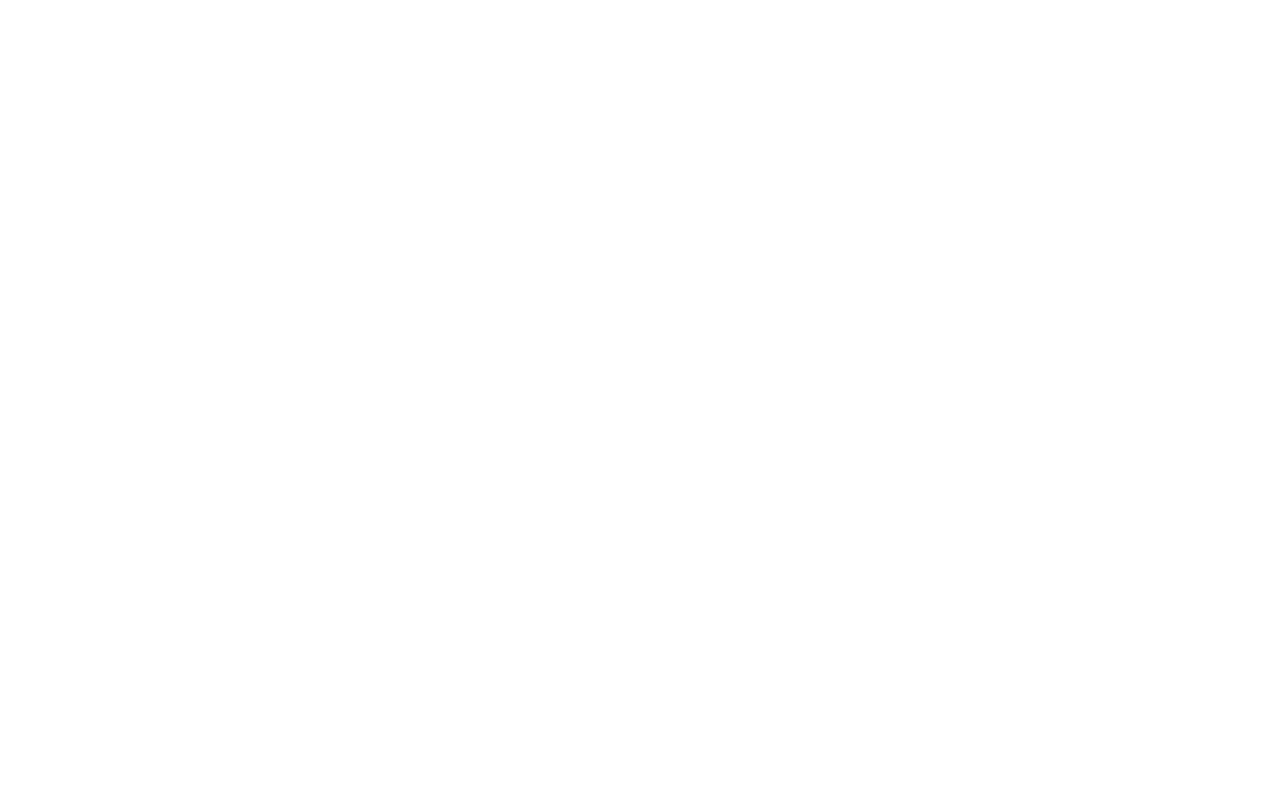
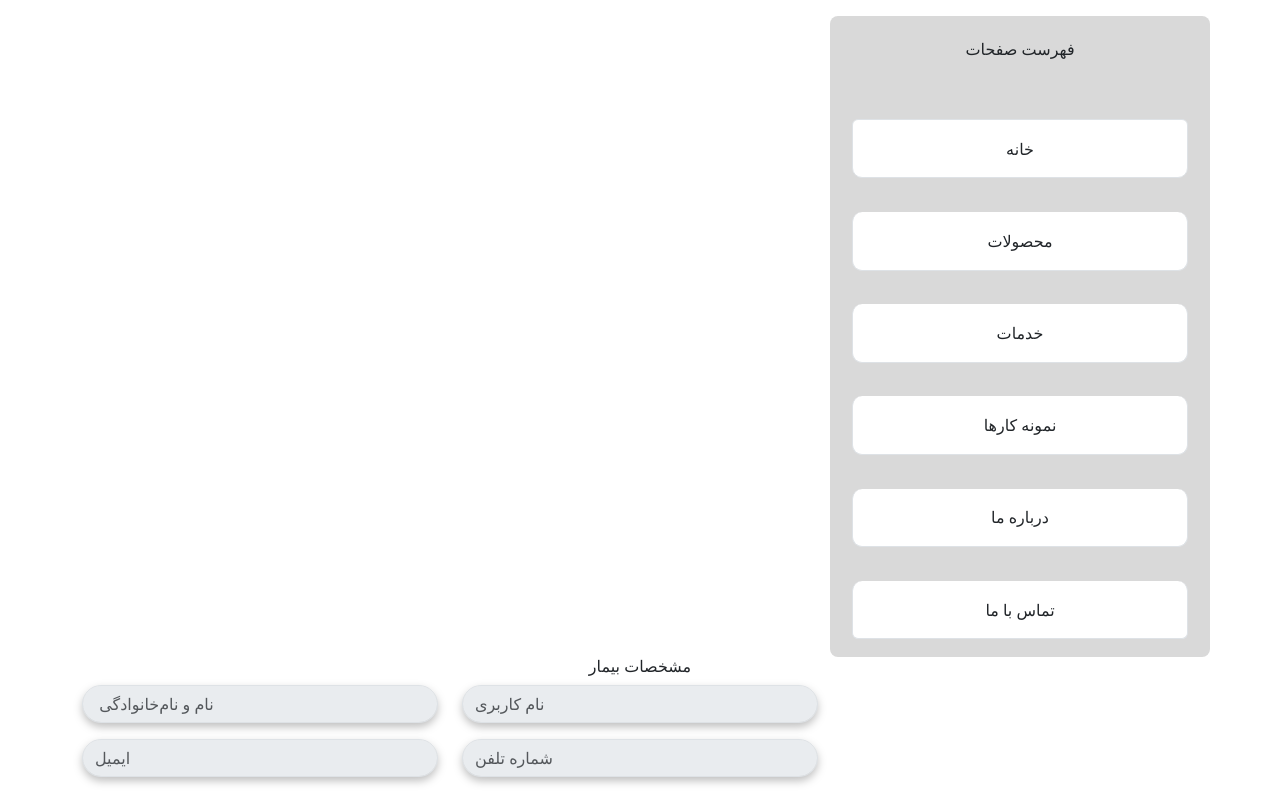
Before and after one commit to thisisehyas/CRM-Webiste, a React (Vite) app in the folder Frontend/: page /AdminPanel in a window 1280 px wide. Built offline with nearby package versions, Linux system fonts and the light colour scheme.

Commit message:
Routes List in the admin panel: done

```diff
--- a/Frontend/src/App.jsx
+++ b/Frontend/src/App.jsx
@@ -15,6 +15,7 @@
 import { Navbar } from "react-bootstrap";
 import EachProduct from "./routes/EachProduct.jsx";
 import Category from "./routes/Category.jsx";
+import AdminPanel from "./routes/AdminPanel.jsx";
 
 const MainLayout = ({ children }) => (
   <div className="App">
@@ -79,6 +80,10 @@
             <Category />
           </MainLayout>
         </Route>
+        {/* shouldn't be here. should only be rendered for the admin when they log in. */}
+        <Route path="/AdminPanel">
+          <AdminPanel />
+        </Route>
       </Switch>
     </Router>
   );
--- /dev/null
+++ b/Frontend/src/components/AdminInfoBox.jsx
@@ -0,0 +1,90 @@
+import React from "react";
+import { Container } from "react-bootstrap";
+import { useState } from "react";
+import Button from "react-bootstrap/Button";
+import Col from "react-bootstrap/Col";
+import Form from "react-bootstrap/Form";
+import InputGroup from "react-bootstrap/InputGroup";
+import Row from "react-bootstrap/Row";
+
+const AdminInfoBox = () => {
+  const [validated, setValidated] = useState(false);
+  const [selectedGender, setSelectedGender] = useState("");
+
+  const handleSubmit = (event) => {
+    const form = event.currentTarget;
+    if (form.checkValidity() === false) {
+      event.preventDefault();
+      event.stopPropagation();
+    }
+
+    setValidated(true);
+  };
+
+  return (
+    <Container className="problem-container">
+      <Form noValidate validated={validated} onSubmit={handleSubmit}>
+        <h6 className="text-center">مشخصات بیمار</h6>
+        <Row className="mb-3">
+          <Form.Group as={Col} md="4">
+            {/* <Form.Label>نام</Form.Label> */}
+            <Form.Control
+              className="input-field"
+              required
+              type="text"
+              placeholder=" نام و نام‌خانوادگی"
+              disabled
+            />
+          </Form.Group>
+
+          <Form.Group as={Col} md="4">
+            {/* <Form.Label>نام خانوادگی</Form.Label> */}
+            <Form.Control
+              className="input-field"
+              required
+              type="text"
+              placeholder="نام کاربری"
+              disabled
+            />
+          </Form.Group>
+        </Row>
+
+        <Row className="mb-3">
+          <Form.Group as={Col} md="4">
+            {/* <Form.Label>ایمیل</Form.Label> */}
+            <Form.Control
+              className="input-field"
+              type="email"
+              placeholder="ایمیل"
+              required
+              pattern="[a-zA-Z0-9. _%+-]+@[a-zA-Z0-9"
+              disabled
+            />
+            {/* <Form.Control.Feedback type="invalid">
+              ایمیل معتبر نیست.
+            </Form.Control.Feedback> */}
+          </Form.Group>
+
+          <Form.Group as={Col} md="4">
+            {/* <Form.Label>شماره تلفن</Form.Label> */}
+            <InputGroup hasValidation>
+              <Form.Control
+                className="input-field"
+                type="text"
+                placeholder="شماره تلفن"
+                required
+                pattern="^09[0-9]{9}$"
+                disabled
+              />
+              {/* <Form.Control.Feedback type="invalid">
+                شماره تلفن معتبر نیست.
+              </Form.Control.Feedback> */}
+            </InputGroup>
+          </Form.Group>
+        </Row>
+      </Form>
+    </Container>
+  );
+};
+
+export default AdminInfoBox;
--- /dev/null
+++ b/Frontend/src/components/RoutesList.jsx
@@ -0,0 +1,45 @@
+import { Row, Col, Container } from "react-bootstrap";
+import ListGroup from "react-bootstrap/ListGroup";
+import "../styles/routesList.css";
+import { Link } from "react-router-dom";
+
+const RoutesList = () => {
+  return (
+    <Container className="mt-3">
+      <Row className="justify-content-end">
+        <Col
+          xs={12}
+          md={6}
+          lg={4}
+          style={{ background: "#D9D9D9", borderRadius: "8px" }}
+        >
+          <h6 className="text-center mb-3 mt-4">فهرست صفحات</h6>
+          <ListGroup
+            style={{ direction: "rtl", textAlign: "right", padding: "10px" }}
+          >
+            <ListGroup.Item as={Link} to="" className="item btn btn-secondary">
+              خانه
+            </ListGroup.Item>
+            <ListGroup.Item as={Link} to="" className="item btn btn-secondary">
+              محصولات
+            </ListGroup.Item>
+            <ListGroup.Item as={Link} to="" className="item btn btn-secondary">
+              خدمات
+            </ListGroup.Item>
+            <ListGroup.Item as={Link} to="" className="item btn btn-secondary">
+              نمونه کارها
+            </ListGroup.Item>
+            <ListGroup.Item as={Link} to="" className="item btn btn-secondary">
+              درباره ما
+            </ListGroup.Item>
+            <ListGroup.Item as={Link} to="" className="item btn btn-secondary mb-2">
+              تماس با ما
+            </ListGroup.Item>
+          </ListGroup>
+        </Col>
+      </Row>
+    </Container>
+  );
+};
+
+export default RoutesList;
--- /dev/null
+++ b/Frontend/src/routes/AdminPanel.jsx
@@ -0,0 +1,13 @@
+import AdminInfoBox from "../components/AdminInfoBox";
+import RoutesList from "../components/RoutesList";
+
+const AdminPanel = () => {
+  return (
+    <>
+      <RoutesList />
+      <AdminInfoBox />
+    </>
+  );
+};
+
+export default AdminPanel;
--- /dev/null
+++ b/Frontend/src/styles/routesList.css
@@ -0,0 +1,5 @@
+.item{
+    margin-top: 10%;
+    padding: 5%;
+    border-radius: 10px;
+}
```
